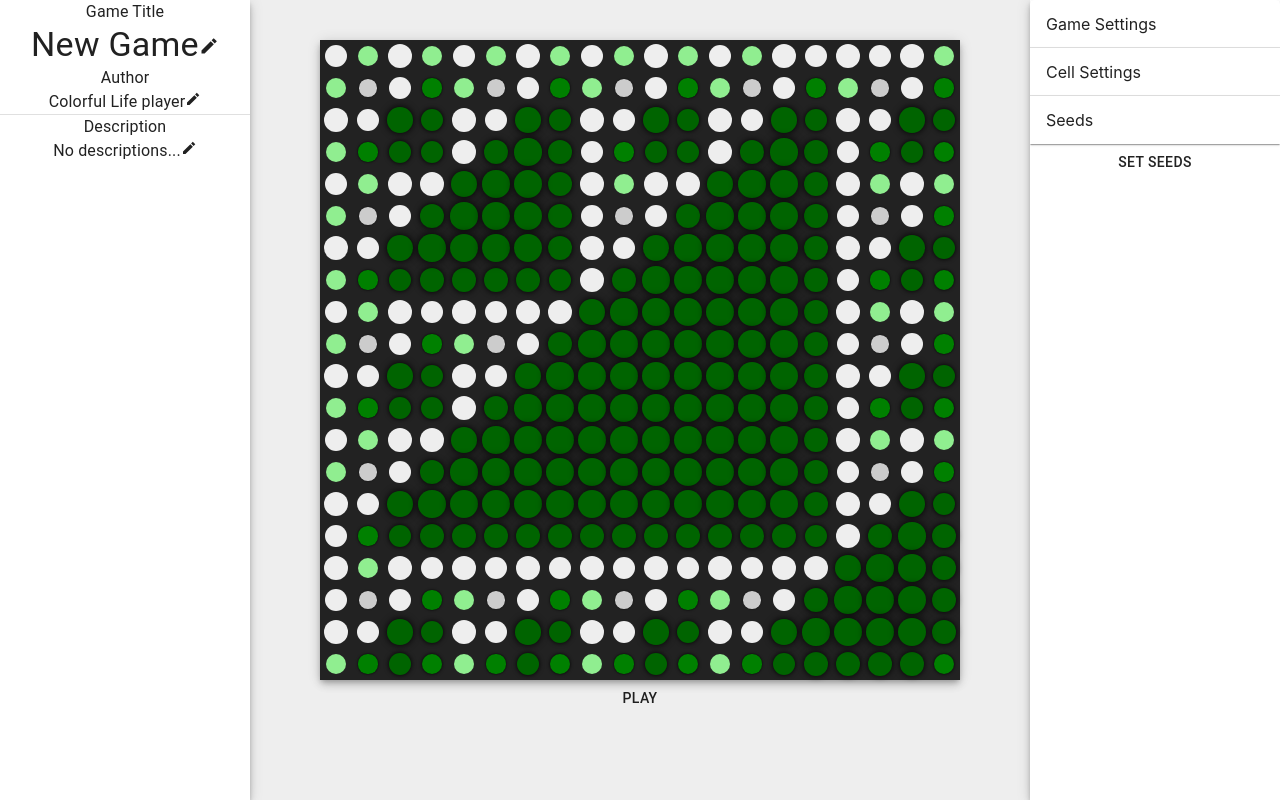
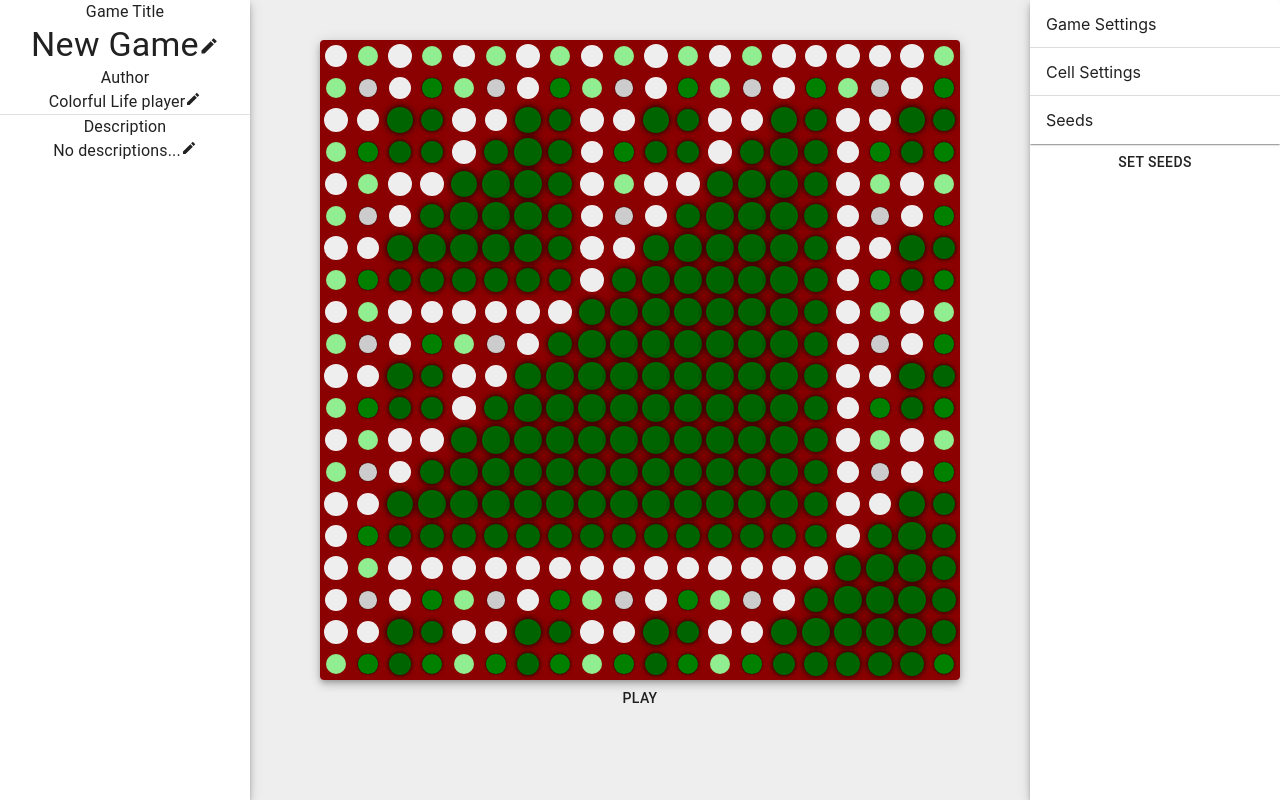
Before and after one commit to y1hao/ColorfulLife, a React (Create React App) app in the folder life/: page / in a window 1280 px wide. Built offline with nearby package versions, Linux system fonts and the light colour scheme.

Commit message:
Fix border radius of the board

```diff
--- a/life/src/App.tsx
+++ b/life/src/App.tsx
@@ -29,7 +29,7 @@ function App() {
       borderRadius: 50,
       borderWidth: 0,
       borderColor: 'gray',
-      backgroundColor: '#222222',
+      backgroundColor: 'darkred',
       elevation: 0
     };
     defaultStyleAlive[i] = {
@@ -38,7 +38,7 @@ function App() {
       borderRadius: 50,
       borderWidth: 0,
       borderColor: 'green',
-      backgroundColor: '#222222',
+      backgroundColor: 'darkred',
       elevation: i
     };
   }
--- a/life/src/Components/CentralPanel.tsx
+++ b/life/src/Components/CentralPanel.tsx
@@ -26,6 +26,9 @@ const useStyles = makeStyles({
         margin: "auto",
         width: "80vh",
         padding: "5vh"
+    },
+    paper: {
+        overflow: "hidden"
     }
 })
 
@@ -194,7 +197,7 @@ export default function CentralPanel(props: IProps) {
     }
 
     return <div className={classes.root}>
-    <Paper elevation={5}>
+    <Paper elevation={5} className={classes.paper}>
         <Board isPlayMode={props.isPlayMode} map={map} width={boardWidth} />
     </Paper>
     {
```
